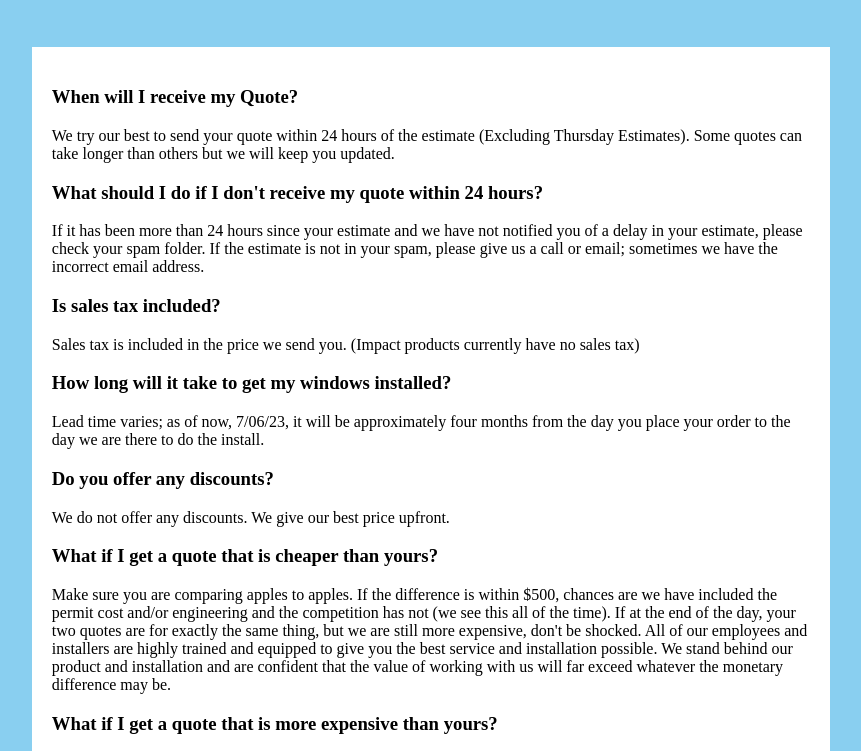
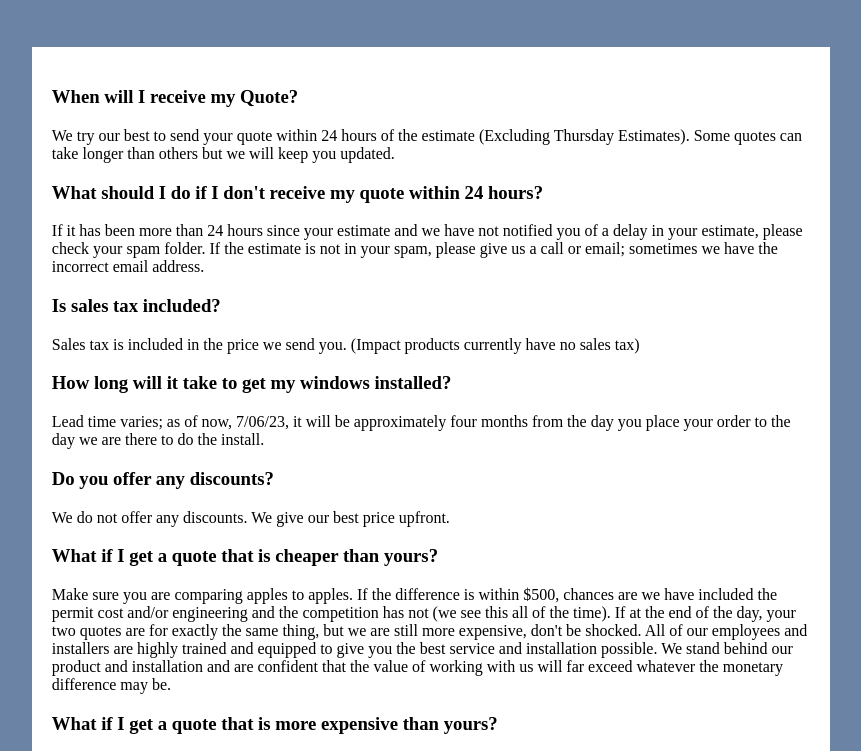
Before and after one commit to clearchoicewindowsandglass/FAQ, a plain HTML site: page index.html in a window 1280 px wide. Shown: the part 101-852 px from the top of the page, without its empty margins (209-1070 px from the left). Drawn offline with Linux system fonts and the light colour scheme.

Commit message:
Update index.html

```diff
--- a/index.html
+++ b/index.html
@@ -4,7 +4,7 @@
   <title>Clear Choice Windows FAQ</title>
   <style>
     body {
-      background-color: rgb(137, 207, 240);
+      background-color: #6B83A4;
       text-align: center;
     }
 
```
